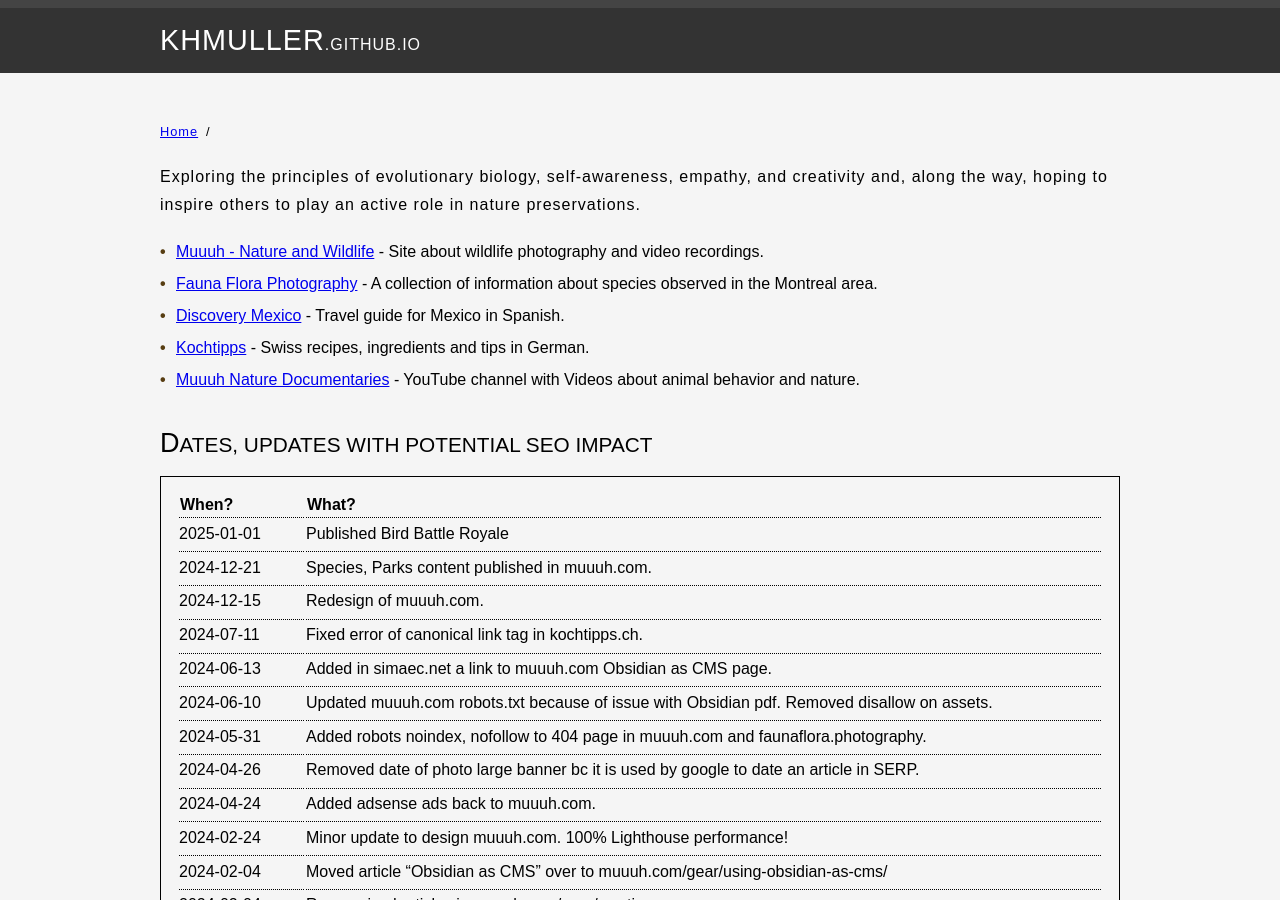
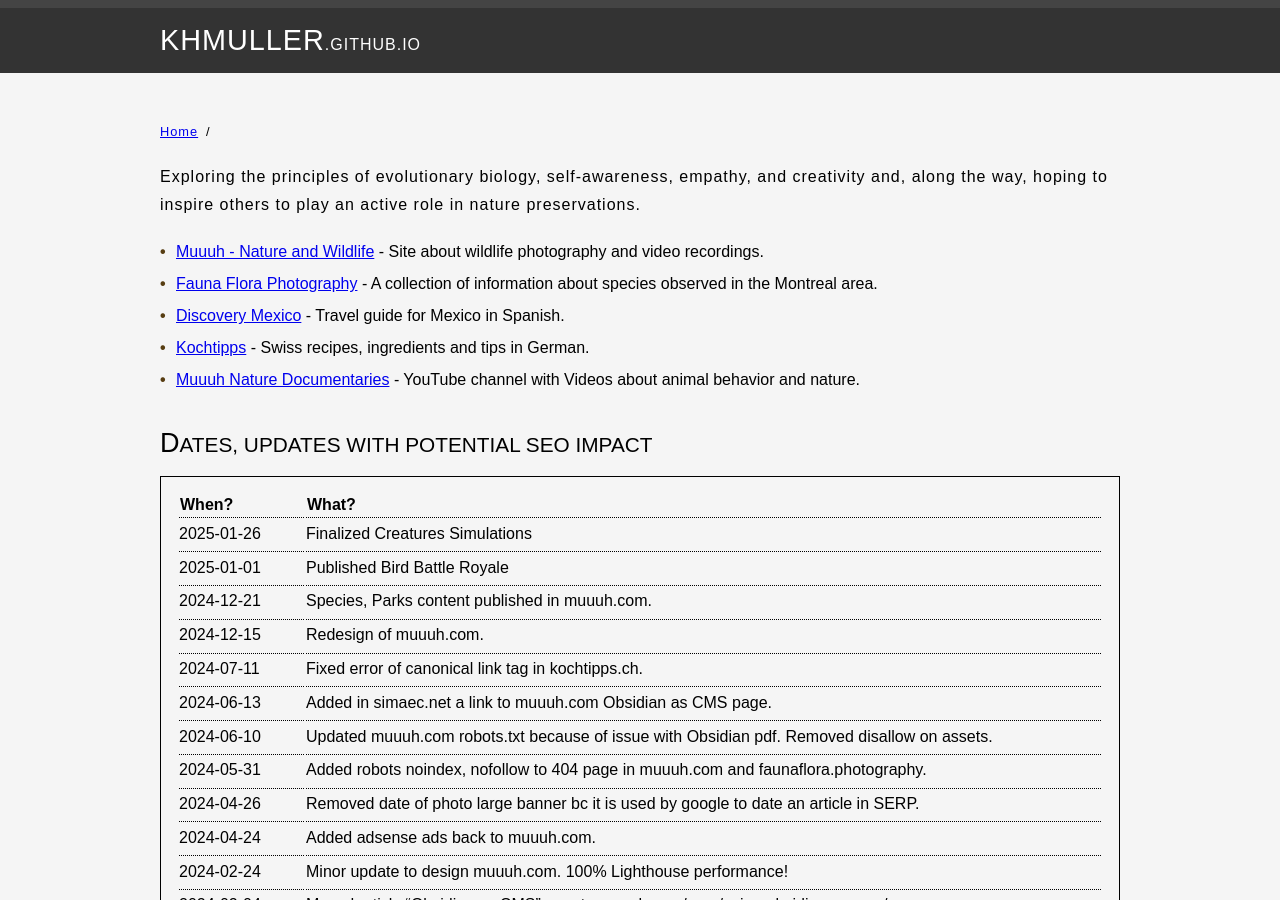
Before and after one commit to KHMuller/khmuller.github.io, a Jekyll site: the page built from index.md, in a window 1280 px wide and 900 px high. Built offline with Jekyll 4.4.1, drawn with Linux system fonts in a browser that asks for light colours.

Commit message:
Mini update

```diff
--- a/index.md
+++ b/index.md
@@ -18,6 +18,7 @@ Exploring the principles of evolutionary biology, self-awareness, empathy, and c
 
 |When?|What?|
 |:---|:---|
+|2025-01-26|Finalized Creatures Simulations|
 |2025-01-01|Published Bird Battle Royale|
 |2024-12-21|Species, Parks content published in muuuh.com.|
 |2024-12-15|Redesign of muuuh.com.|
```
